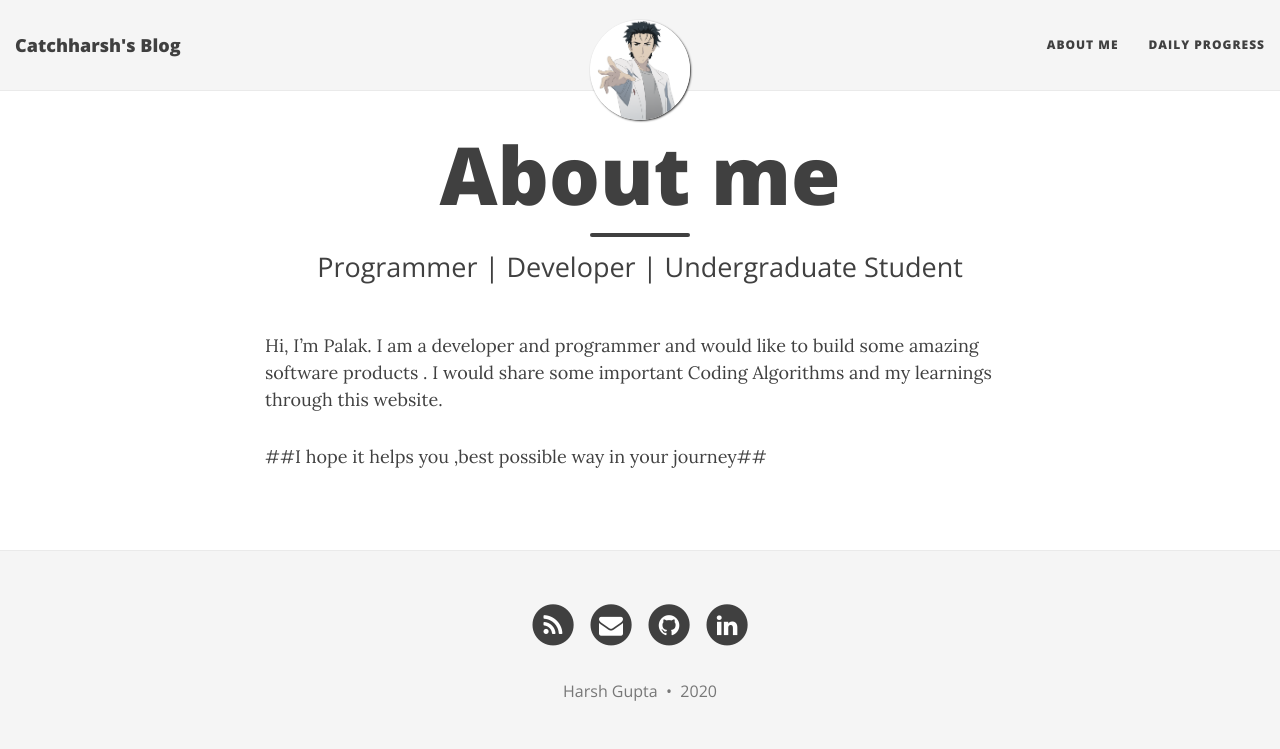
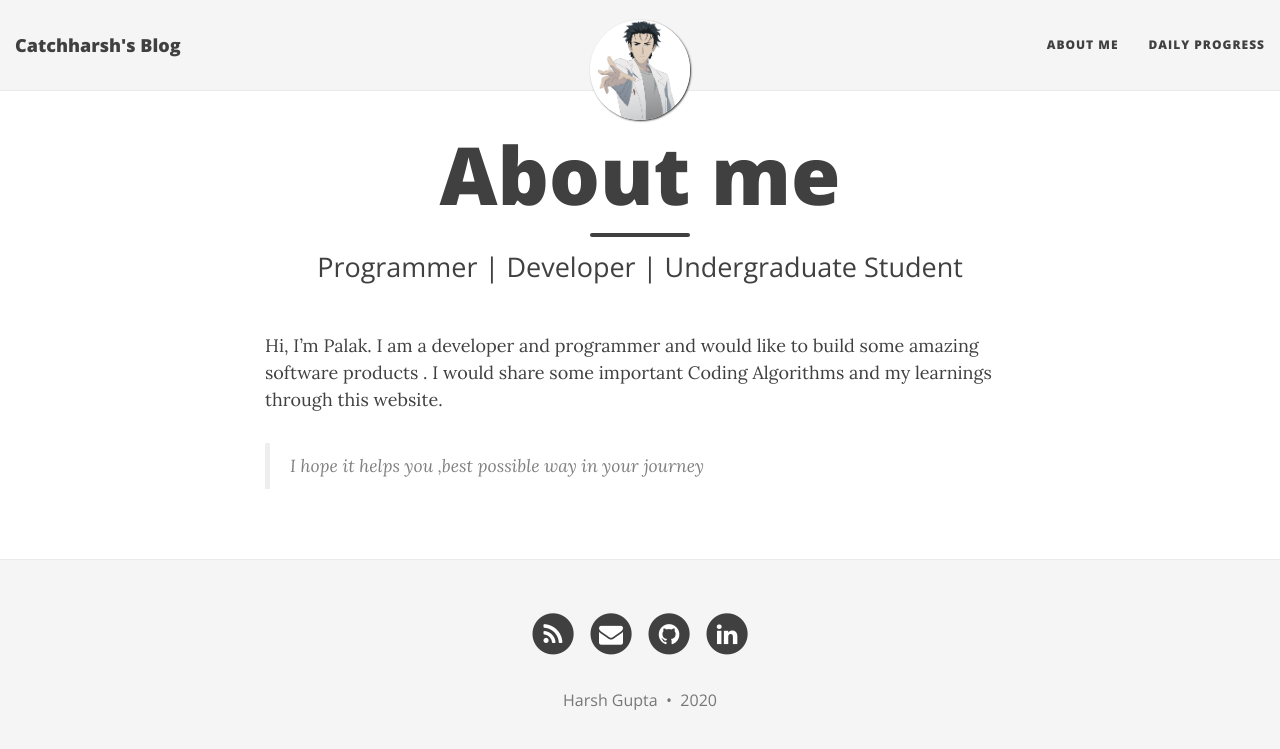
Before and after one commit to developer22-university/catchharsh.github.io, a Jekyll site: the page built from aboutme.md, in a window 1280 px wide. Shown: the top 749 px of the page. Built offline with Jekyll 4.4.1, drawn with Linux system fonts in a browser that asks for light colours; nearby versions of some CDN libraries.

```diff
--- a/aboutme.md
+++ b/aboutme.md
@@ -8,4 +8,4 @@ I am a developer and programmer and  would like to build some amazing software p
 I would share some important Coding Algorithms and  my learnings through this website.
 
 
-##I hope it helps you ,best possible way in your journey##
+>I hope it helps you ,best possible way in your journey
```
